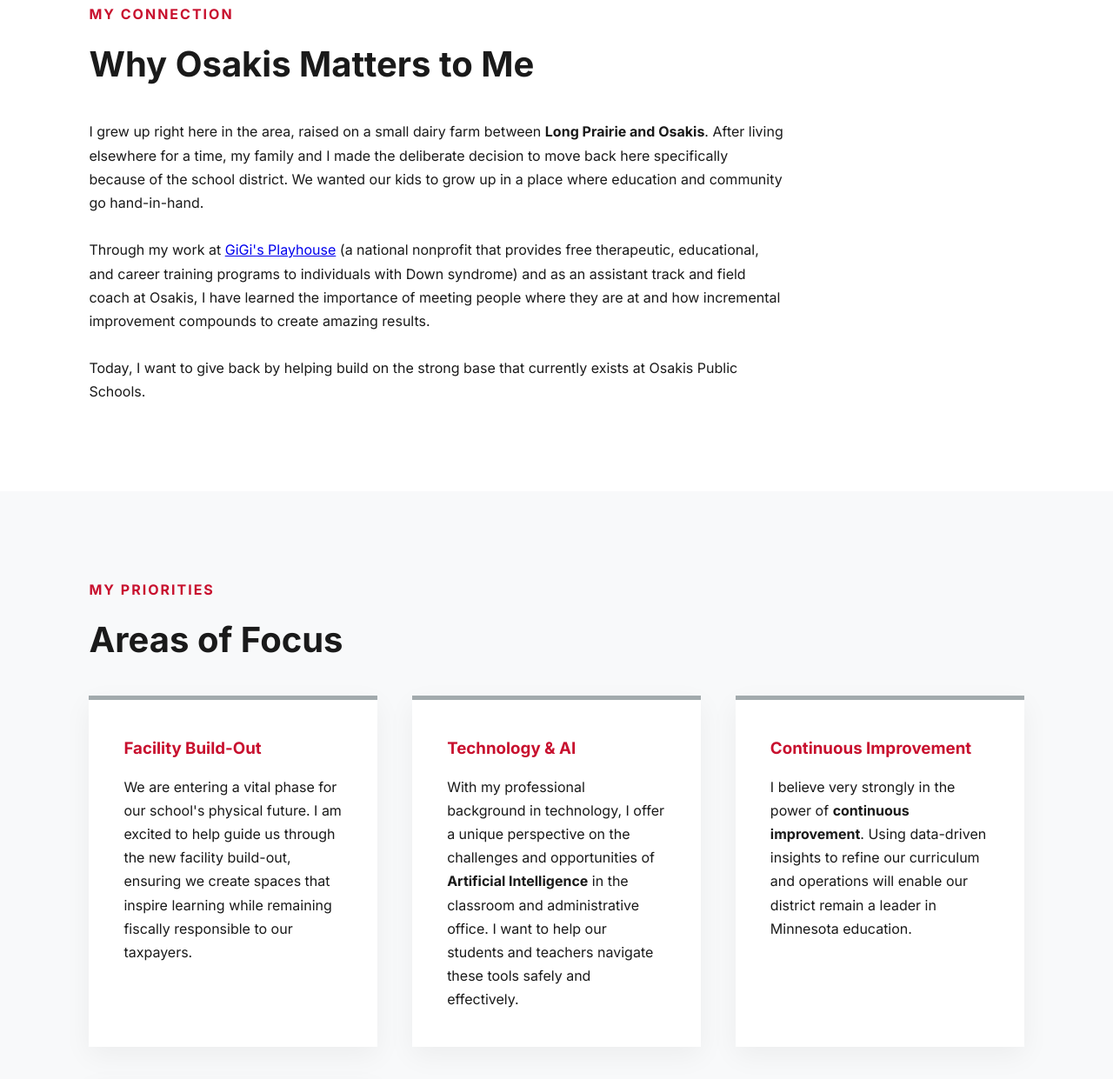
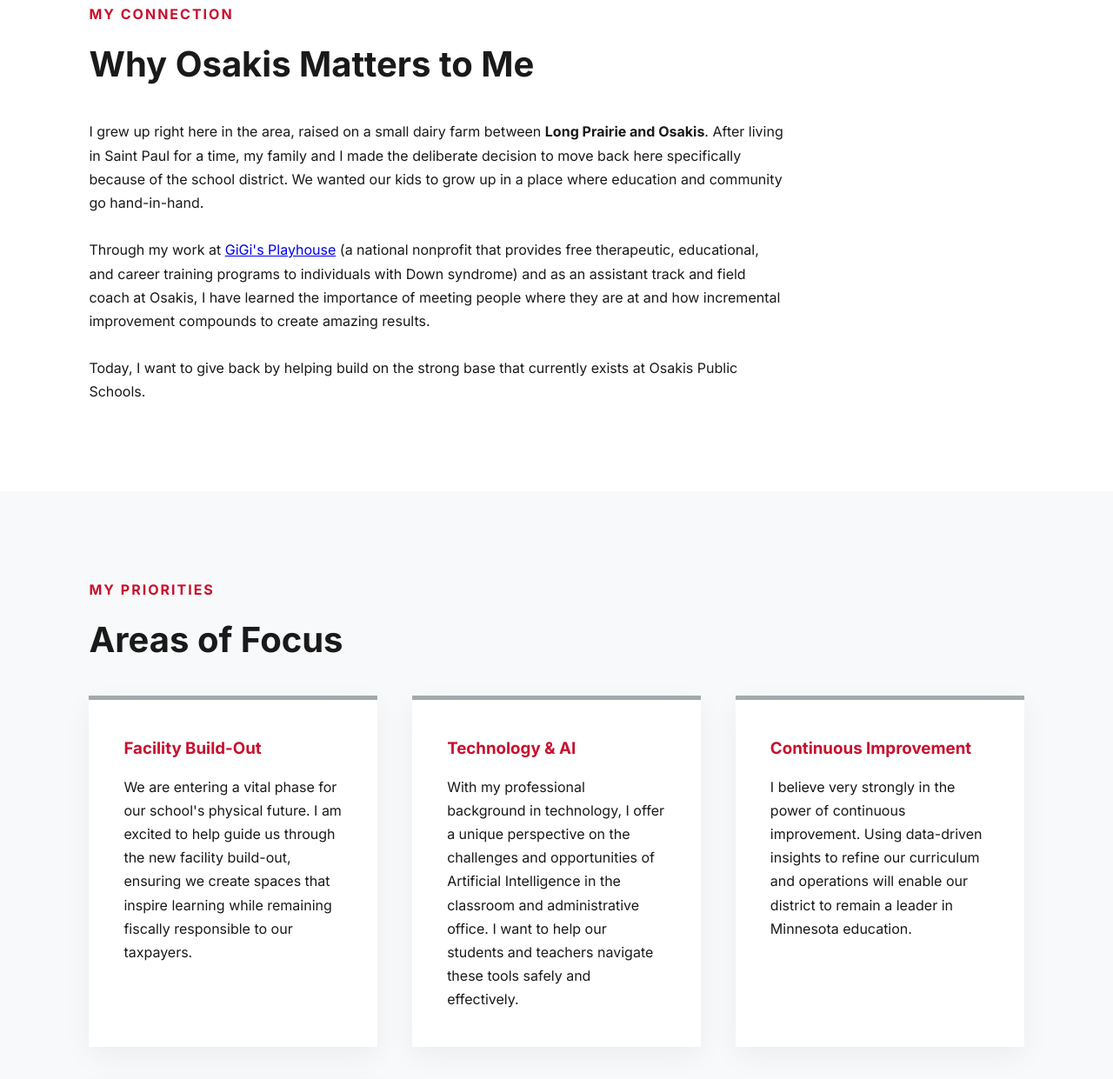
Before and after one commit to otrembaforschoolboard/website, a plain HTML site: page index.html in a window 1280 px wide. Shown: the part 995-2236 px from the top of the page at 87% size. Drawn offline with Linux system fonts and the light colour scheme.

Commit message:
Update text for clarity and accuracy in index.html

```diff
--- a/index.html
+++ b/index.html
@@ -216,7 +216,7 @@
         <div style="max-width: 800px;">
             <span class="section-label">My Connection</span>
             <h2>Why Osakis Matters to Me</h2>
-            <p>I grew up right here in the area, raised on a small dairy farm between <strong>Long Prairie and Osakis</strong>. After living elsewhere for a time, my family and I made the deliberate decision to move back here specifically because of the school district. We wanted our kids to grow up in a place where education and community go hand-in-hand.</p>
+            <p>I grew up right here in the area, raised on a small dairy farm between <strong>Long Prairie and Osakis</strong>. After living in Saint Paul for a time, my family and I made the deliberate decision to move back here specifically because of the school district. We wanted our kids to grow up in a place where education and community go hand-in-hand.</p>
             <br>
             <p>Through my work at <a href="https://gigisplayhouse.org" target="_blank">GiGi's Playhouse</a> (a national nonprofit that provides free therapeutic, educational, and career training programs to individuals with Down syndrome) and as an assistant track and field coach at Osakis, I have learned the importance of meeting people where they are at and how incremental improvement compounds to create amazing results.</p>
             <br>
@@ -234,11 +234,11 @@
             </div>
             <div class="feature-card">
                 <h3>Technology & AI</h3>
-                <p>With my professional background in technology, I offer a unique perspective on the challenges and opportunities of <strong>Artificial Intelligence</strong> in the classroom and administrative office. I want to help our students and teachers navigate these tools safely and effectively.</p>
+                <p>With my professional background in technology, I offer a unique perspective on the challenges and opportunities of Artificial Intelligence in the classroom and administrative office. I want to help our students and teachers navigate these tools safely and effectively.</p>
             </div>
             <div class="feature-card">
                 <h3>Continuous Improvement</h3>
-                <p>I believe very strongly in the power of <strong>continuous improvement</strong>. Using data-driven insights to refine our curriculum and operations will enable our district remain a leader in Minnesota education.</p>
+                <p>I believe very strongly in the power of continuous improvement. Using data-driven insights to refine our curriculum and operations will enable our district to remain a leader in Minnesota education.</p>
             </div>
             <div class="feature-card">
                 <h3>Community Legacy</h3>
```
